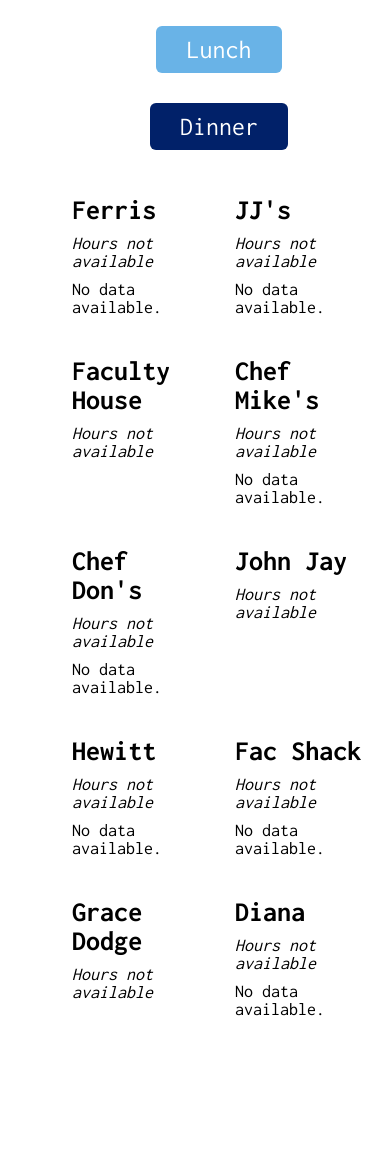
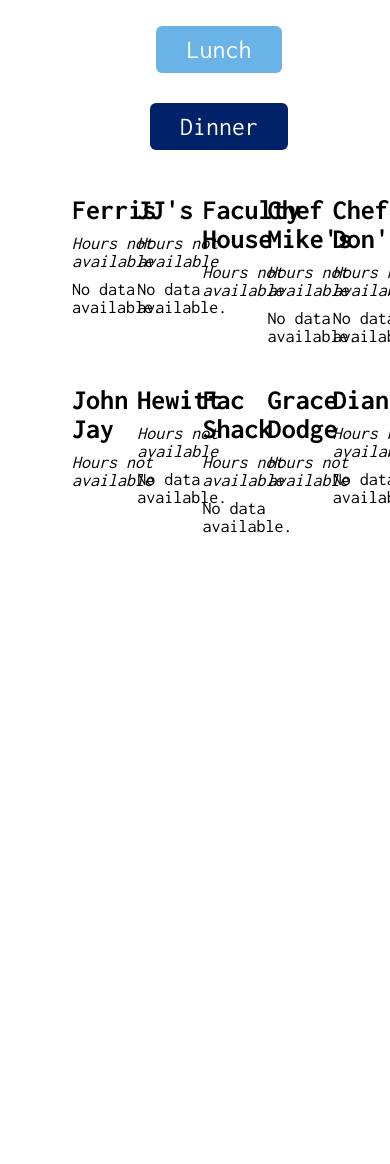
Before and after one commit to caroline-smyth/lion-dine, a Flask app: page / in a window 390 px wide; the page is wider, and only the part inside the window is pictured. Shown: the part 411-1575 px from the top of that part. After the commit the page ends 944 px from the top of that part, so only its background shows below. Run offline with Flask 3, Linux system fonts and the light colour scheme; data that the repository does not hold is empty.

Commit message:
remove iphone adaption

```diff
--- a/static/general.css
+++ b/static/general.css
@@ -32,12 +32,7 @@ a:hover{
   max-width: calc(20% - 2rem); /* Ensures max width does not exceed 20% */
   box-sizing: border-box; /* Includes padding/border in element’s width and height */
 }
-@media screen and (max-width: 768px) {
-  .col {
-    flex: 1 1 calc(50% - 2rem); /* 2 items per row */
-    max-width: calc(50% - 2rem);
-  }
-}
+
 .menu {
   display: flex;
   flex-direction: column;
```
